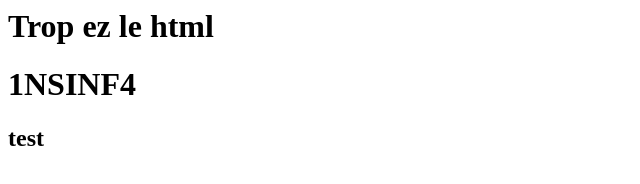
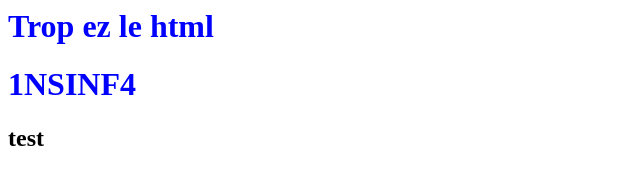
Before and after one commit to Miragee8/HTML, a plain HTML site: page index.html in a window 1280 px wide. Shown: the whole page, without its empty margins (0-640 px from the left). Drawn offline with Linux system fonts and the light colour scheme.

Commit message:
Update style.css

```diff
--- a/style.css
+++ b/style.css
@@ -1 +1,3 @@
-steelshit
+h1 {
+    color: blue;
+}
```
